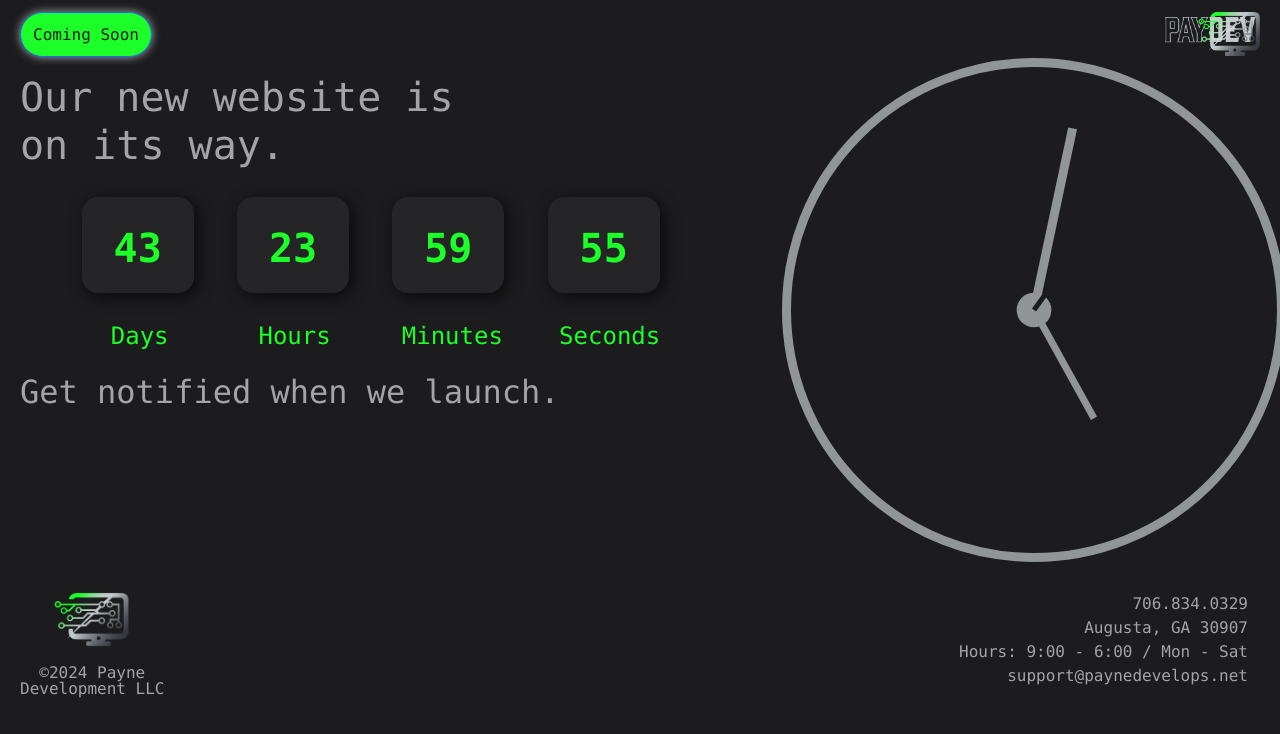
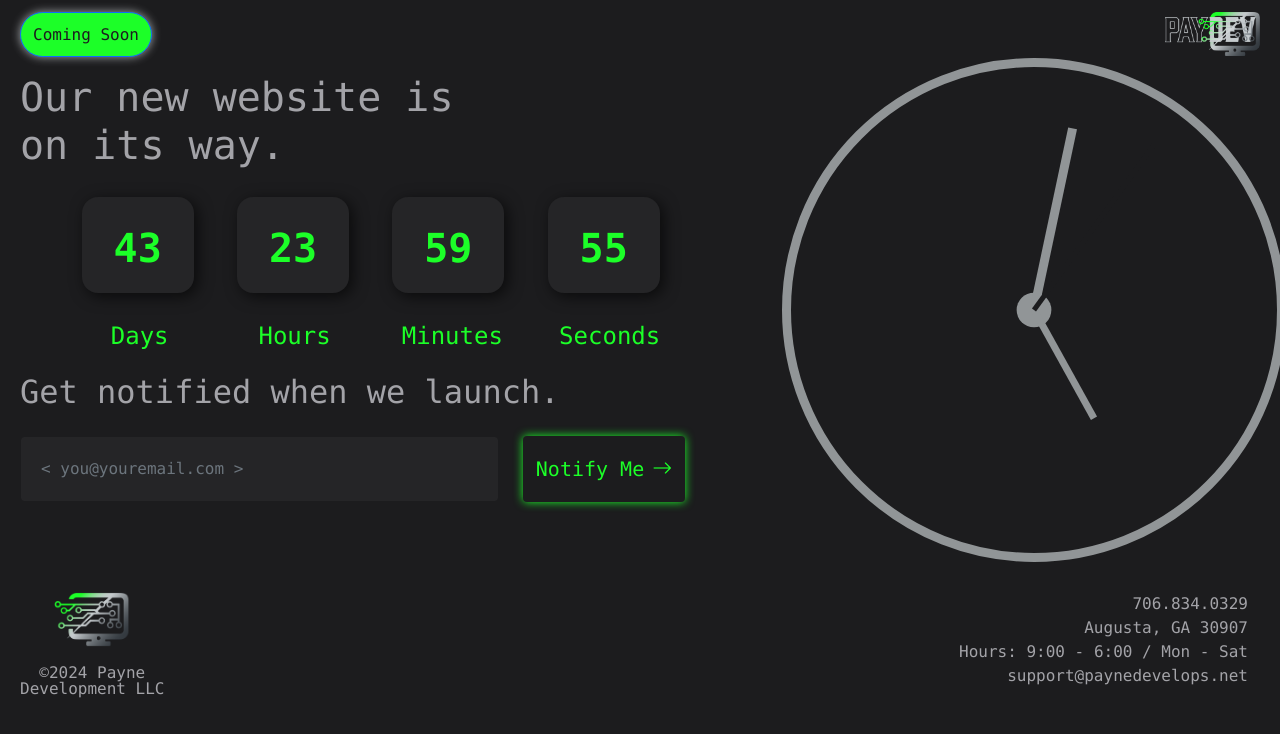
Before and after one commit to bi6poppa/coming-soon-final, a React (Vite) app: page / in a window 1280 px wide. Shown: the top 734 px of the page. Built offline with nearby package versions, Linux system fonts and the light colour scheme.

Commit message:
finished notify section

```diff
--- a/src/App.jsx
+++ b/src/App.jsx
@@ -8,6 +8,7 @@ import Countdown from '@components/Countdown/Countdown'
 import Row from 'react-bootstrap/Row'
 import Container from 'react-bootstrap/Container'
 import CSHeader from '@components/CSHeader/CSHeader'
+import Notify from '@components/Notify/Notify'
 import './App.css'
 
 function App() {
@@ -23,6 +24,7 @@ function App() {
             <Countdown endDateTime={currentTime.setDate(currentTime.getDate() + 44)} />
           </div>
           <h2 className="text-xl text-start py-3" id="launch">Get notified when we launch.</h2>
+          <Notify />
         </Col>
         <Col className="col-lg-5">
           <Clock />
--- a/src/components/Notify/Notify.jsx
+++ b/src/components/Notify/Notify.jsx
@@ -0,0 +1,29 @@
+import { useState } from 'react';
+import NotifyBtn from '@components/NotifyBtn/NotifyBtn'
+import styles from './Notify.module.css'
+
+const Notify = () => {
+  const [email, setEmail] = useState('');
+
+  const handleChange = (e) => {
+    setEmail(e.target.value);
+  };
+
+  return (
+    <div className="form-notify">
+      <form action="#">
+        <input
+          className="form-control"
+          type="text"
+          placeholder="< you@youremail.com >"
+          id={styles.email}
+          value={email}
+          onChange={handleChange}
+        />
+        <NotifyBtn email={email} />
+      </form>
+  </div>
+  )
+}
+
+export default Notify;
--- /dev/null
+++ b/src/components/Notify/Notify.module.css
@@ -0,0 +1,16 @@
+#email {
+  background-color: var(--sp-input-bg-dark);
+  transition: opacity 0.8s ease-in-out;
+  border-color: var(--sp-dark);
+  padding: 1.25rem;
+  width: 65%;
+}
+
+#email:hover {
+  box-shadow: var(--fface-red) 1px 1px 15px 0px;
+  opacity: 0.2;
+}
+
+form {
+  display: flex;
+}
--- a/src/components/NotifyBtn/NotifyBtn.jsx
+++ b/src/components/NotifyBtn/NotifyBtn.jsx
@@ -0,0 +1,94 @@
+import { useState, useEffect } from 'react'
+import styles from './NotifyBtn.module.css'
+
+const NotifyBtn = ({ email }) => {
+
+  const [isHovered, setIsHovered] = useState(false);
+  const [isDark, setIsDark] = useState(false);
+
+  useEffect(() => {
+    const html = document.documentElement;
+    const currentTheme = html.getAttribute('data-theme');
+    setIsDark(currentTheme === 'dark');
+
+    const observer = new MutationObserver((mutations) => {
+      mutations.forEach((mutation) => {
+        if (mutation.attributeName === 'data-theme') {
+          const newTheme = html.getAttribute('data-theme');
+          setIsDark(newTheme === 'dark');
+        }
+      });
+    });
+
+    observer.observe(html, { attributes: true });
+
+    return () => {
+      observer.disconnect();
+    };
+  }, []);
+
+  const handleMouseOver = () => {
+    setIsHovered(true);
+  };
+
+  const handleMouseOut = () => {
+    setIsHovered(false);
+  };
+
+  const handleClick = () => {
+    window.location.href = `mailto:support@paynedevelops.net?subject=New%20Notification&body=Please%20add%20${email}%20to%20your%20HubSpot.`;
+
+    window.open('https://8d7hwierqtx.typeform.com/to/JUp2hBgF', '_blank');
+  };
+
+  const buttonStyle = isDark
+    ? {
+      backgroundColor: isHovered ? 'var(--sp-green)' : 'var(--sp-dark)',
+      color: isHovered ? 'var(--sp-dark)' : 'var(--sp-green)',
+      boxShadow: isHovered ? '0px 0px 20px rgba(145, 149, 151, 0.9)' : 'var(--sp-green-shadow)',
+      transition: 'boxShadow 1s ease-in-out, color 1s ease-in-out, backgroundColor 1s ease-in-out',
+    }
+  : {
+    backgroundColor: isHovered ? 'var(--sp-dark)' : 'var(--sp-green)',
+    color: isHovered ? 'var(--fface-red)' : 'var(--sp-dark)',
+    boxShadow: isHovered ? 'var(--fface-shadow)' : 'rgba(0, 0, 0, 0.75) 0px 2px 20px 4px',
+    opacity: 0.9,
+    transition: 'backgroundColor 0.3s ease-in-out',
+  };
+
+  const iconStyle = isDark
+    ? {
+      color: isHovered ? 'var(--sp-dark)' : 'var(--sp-green)',
+      transition: 'color 1s ease-in-out',
+      }
+    : {
+      color: isHovered ? 'var(--fface-red)' : 'var(--sp-dark)',
+    }
+
+  {/*const buttonStyle = {
+    backgroundColor: isHovered ? '#1cff28' : '#1c1c1e',
+    color: isHovered ? '#1c1c1e' : '#1cff28',
+    boxShadow: isHovered ? '2px 2px 15px 3px #000000' : '0px 0px 10px 0px #1cff28',
+  };
+
+  const iconStyle = {
+    color: isHovered ? '#1c1c1e' : '#1cff28',
+    paddingLeft: '10px',
+  };*/}
+
+  return (
+    <button
+      className="btn mx-4"
+      onMouseOver={handleMouseOver}
+      onMouseOut={handleMouseOut}
+      onClick={handleClick}
+      style={buttonStyle}
+      id={styles.notify}
+    >
+      Notify Me
+        <i className="bi bi-arrow-right ps-2" style={iconStyle} id={styles.icon}/>
+    </button>
+  )
+}
+
+export default NotifyBtn;
--- /dev/null
+++ b/src/components/NotifyBtn/NotifyBtn.module.css
@@ -0,0 +1,13 @@
+#notify {
+  display: flex;
+  align-items: center;
+  justify-content: center;
+}
+
+#notify, #icon {
+  font-size: 1.25rem;
+}
+
+#icon {
+  color: var(--sp-green);
+}
--- a/src/main.jsx
+++ b/src/main.jsx
@@ -1,5 +1,6 @@
 import { StrictMode } from 'react'
 import { createRoot } from 'react-dom/client'
+import 'bootstrap-icons/font/bootstrap-icons.css'
 import './index.css'
 import App from './App.jsx'
 
```
